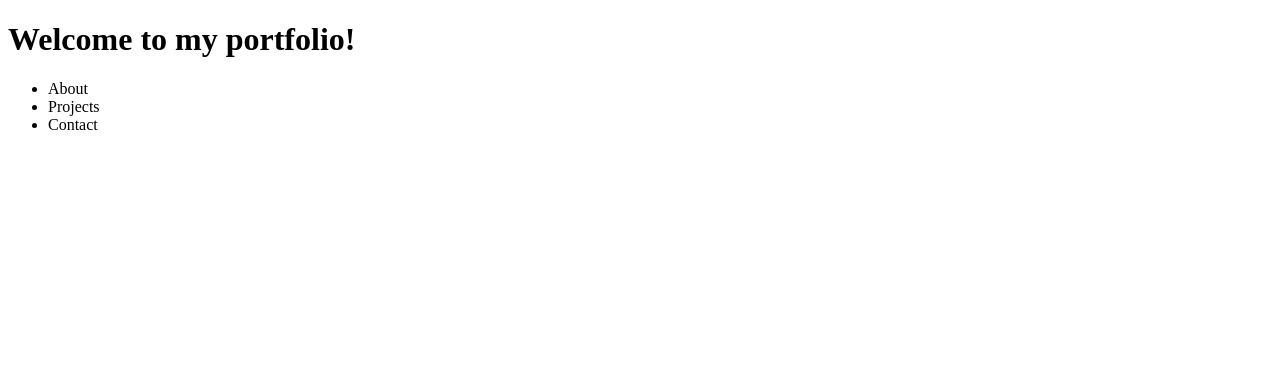
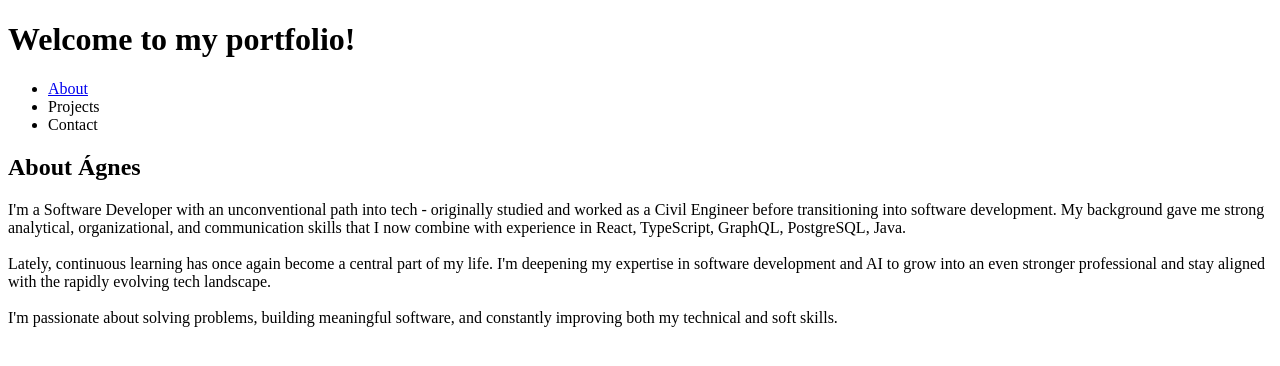
Before and after one commit to gnstimar/portfolio-website, a plain HTML site: page index.html in a window 1280 px wide. Drawn offline with Linux system fonts and the light colour scheme.

Commit message:
Create About section with text and with reference to nav item

```diff
--- a/index.html
+++ b/index.html
@@ -14,10 +14,27 @@
         <!-- Navigation bar with main links -->
         <nav>
             <ul>
-                <li>About</li>
+                <li><a href="#about">About</a></li>
                 <li>Projects</li>
                 <li>Contact</li>
             </ul>
         </nav>
-    </body>
+
+        <!-- Main content area -->
+        <main>
+            <!-- About section -->
+             <section id="about">
+                <h1>About Ágnes</h1>
+                <article>
+                    <p>
+                    I'm a Software Developer with an unconventional path into tech - originally studied and worked as a Civil Engineer before transitioning into software development.
+                    My background gave me strong analytical, organizational, and communication skills that I now combine with experience in React, TypeScript, GraphQL, PostgreSQL, Java.
+                    <br><br>
+                    Lately, continuous learning has once again become a central part of my life. I'm deepening my expertise in software development and AI to grow into an even stronger professional and stay aligned with the rapidly evolving tech landscape.
+                    <br><br>
+                    I'm passionate about solving problems, building meaningful software, and constantly improving both my technical and soft skills.
+                    </p>
+                </article>
+             </section>
+        </main>
 </html>
```
